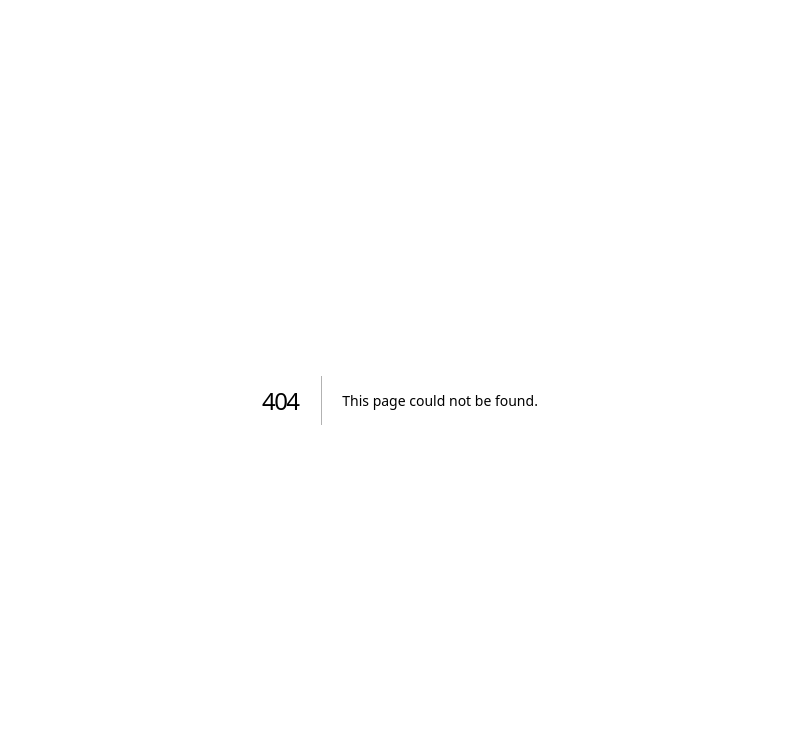
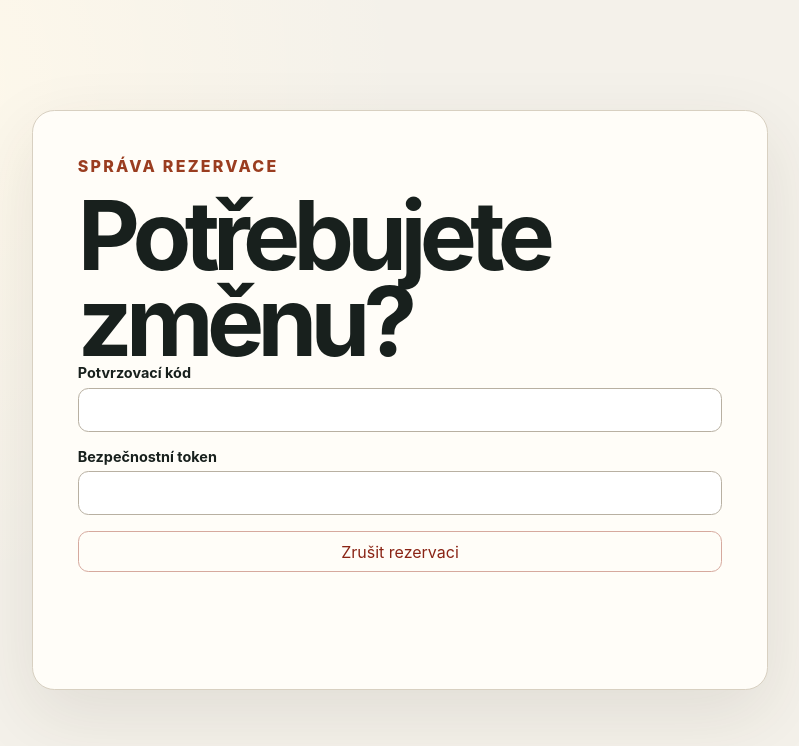
Before and after one commit to kylian-fullstack/slotly-pro, a Next.js app in the folder apps/web/: page /rezervace/1/zrusit in a window 1280 px wide. Before the commit this address had no page. Shown: the top 746 px of the page, without its empty margins (240-1039 px from the left). Built offline with nearby package versions, Linux system fonts and the light colour scheme.

Commit message:
feat: add secure self-service booking cancellation

```diff
--- /dev/null
+++ b/apps/web/src/app/api/v1/public/[slug]/bookings/cancel/route.ts
@@ -0,0 +1,19 @@
+import { randomUUID } from "node:crypto";
+import { bookingCancellationSchema } from "@slotly/contracts";
+import { getContainer } from "@/server/container";
+import { errorResponse } from "@/server/http/errors";
+import { enforceRateLimit } from "@/server/security/rate-limit";
+
+export async function POST(request: Request, context: { params: Promise<{ slug: string }> }): Promise<Response> {
+  const correlationId = request.headers.get("x-correlation-id") ?? randomUUID();
+  try {
+    const { slug } = await context.params;
+    const input = bookingCancellationSchema.parse(await request.json());
+    const services = getContainer();
+    await enforceRateLimit(`booking-cancel:${slug}:${input.confirmationCode}`, { limit: 10, windowSeconds: 3600,
+      digest: services.secrets.digest, consume: (digest, limit, window) => services.rateLimits.consume(digest, limit, window) });
+    const booking = await services.bookings.cancelPublicBooking(slug, input.confirmationCode,
+      services.secrets.digest(input.cancellationToken), new Date());
+    return Response.json({ ok: true, data: { booking } }, { headers: { "Cache-Control": "no-store" } });
+  } catch (error) { return errorResponse(error, correlationId); }
+}
--- a/apps/web/src/app/rezervace/[slug]/booking-flow.tsx
+++ b/apps/web/src/app/rezervace/[slug]/booking-flow.tsx
@@ -72,13 +72,17 @@ export function BookingFlow({ slug }: { slug: string }) {
     } catch (error) { setMessage(error instanceof Error ? error.message : "Rezervaci se nepodařilo vytvořit."); }
   }
 
-  if (confirmation) return <main className="booking-shell"><section className="booking-card confirmation-card">
+  if (confirmation) {
+    const cancelQuery = new URLSearchParams({ code: confirmation.booking.confirmationCode, token: confirmation.cancellationToken });
+    return <main className="booking-shell"><section className="booking-card confirmation-card">
     <p className="eyebrow">Rezervace potvrzena</p><h1>Termín je váš.</h1>
     <p className="lede">{new Date(confirmation.booking.startsAt).toLocaleString("cs-CZ", { timeZone: catalog?.organization.timezone })}</p>
     <dl><div><dt>Potvrzovací kód</dt><dd>{confirmation.booking.confirmationCode}</dd></div></dl>
     <p>Uložte si potvrzovací kód. Firma rezervaci okamžitě vidí ve svém kalendáři.</p>
+    <a className="quiet action-link" href={`/rezervace/${encodeURIComponent(slug)}/zrusit?${cancelQuery}`}>Odkaz pro zrušení rezervace</a>
     <button className="primary" onClick={() => location.reload()}>Vytvořit další rezervaci</button>
   </section></main>;
+  }
 
   return <main className="booking-shell"><section className="booking-intro">
     <a className="brand" href="/">Slotly <span>Pro</span></a>
--- /dev/null
+++ b/apps/web/src/app/rezervace/[slug]/zrusit/cancellation-flow.tsx
@@ -0,0 +1,25 @@
+"use client";
+
+import { useState } from "react";
+import type { FormEvent } from "react";
+
+export function CancellationFlow({ slug, initialCode, initialToken }: { slug: string; initialCode: string; initialToken: string }) {
+  const [message, setMessage] = useState("");
+  const [cancelled, setCancelled] = useState(false);
+  async function submit(event: FormEvent<HTMLFormElement>) {
+    event.preventDefault(); const form = new FormData(event.currentTarget); setMessage("Ruším rezervaci…");
+    const response = await fetch(`/api/v1/public/${encodeURIComponent(slug)}/bookings/cancel`, { method: "POST",
+      headers: { "content-type": "application/json" }, body: JSON.stringify({ confirmationCode: form.get("confirmationCode"), cancellationToken: form.get("cancellationToken") }) });
+    const body = await response.json();
+    if (!response.ok) { setMessage(body.error?.message ?? "Rezervaci se nepodařilo zrušit."); return; }
+    setCancelled(true); setMessage("");
+  }
+  return <main className="booking-shell"><section className="booking-card confirmation-card">
+    <p className="eyebrow">Správa rezervace</p><h1>{cancelled ? "Rezervace je zrušena." : "Potřebujete změnu?"}</h1>
+    {cancelled ? <p className="lede">Termín byl uvolněn pro dalšího zákazníka.</p> : <form onSubmit={submit}>
+      <label>Potvrzovací kód<input name="confirmationCode" defaultValue={initialCode} required /></label>
+      <label>Bezpečnostní token<input name="cancellationToken" defaultValue={initialToken} required /></label>
+      <button className="danger">Zrušit rezervaci</button><p className="message" role="status">{message}</p>
+    </form>}
+  </section></main>;
+}
--- /dev/null
+++ b/apps/web/src/app/rezervace/[slug]/zrusit/page.tsx
@@ -0,0 +1,9 @@
+import { CancellationFlow } from "./cancellation-flow";
+
+export default async function CancellationPage({ params, searchParams }: {
+  params: Promise<{ slug: string }>;
+  searchParams: Promise<{ code?: string; token?: string }>;
+}) {
+  const [{ slug }, query] = await Promise.all([params, searchParams]);
+  return <CancellationFlow slug={slug} initialCode={query.code ?? ""} initialToken={query.token ?? ""} />;
+}
--- a/apps/web/src/app/styles.css
+++ b/apps/web/src/app/styles.css
@@ -19,6 +19,7 @@ input:focus,select:focus,button:focus-visible,a:focus-visible { outline:3px soli
 .inline-form { grid-template-columns:2fr 1fr auto; align-items:end; }.audit { list-style:none; padding:0; margin:0; }.audit li { display:flex; justify-content:space-between; gap:1rem; padding:.85rem 0; border-top:1px solid #ece6db; }.audit span { color:#68706b; }
 .booking-shell { min-height:100vh; max-width:86rem; margin:auto; padding:clamp(2rem,6vw,6rem); display:grid; grid-template-columns:1fr minmax(22rem,.8fr); gap:clamp(2rem,7vw,7rem); align-items:center; }.booking-intro { display:grid; gap:1.2rem; }.booking-intro .brand { margin-bottom:3rem; }.booking-card { background:#fffdf8; border:1px solid #d8d0c1; border-radius:1.4rem; padding:clamp(1.4rem,4vw,2.8rem); box-shadow:0 24px 70px rgba(58,45,28,.1); }.service-description { margin:-.35rem 0 .3rem; color:#68706b; }.slot-picker { border:0; padding:0; margin:0; }.slot-picker legend { font-weight:750; font-size:.9rem; margin-bottom:.5rem; }.slot-picker>div { display:grid; grid-template-columns:repeat(auto-fit,minmax(5.2rem,1fr)); gap:.55rem; }.slot-picker button { padding:.7rem; border:1px solid #b8b0a2; background:white; border-radius:.65rem; }.slot-picker button[aria-pressed="true"] { background:#18201d; border-color:#18201d; color:white; }.form-grid { display:grid; grid-template-columns:1fr 1fr; gap:1rem; }.confirmation-card { grid-column:1/-1; max-width:46rem; margin:auto; }.confirmation-card h1 { font-size:clamp(3rem,8vw,6rem); }.confirmation-card dl div { border-top:1px solid #d8d0c1; padding:1rem 0; }.confirmation-card dt { color:#68706b; }.confirmation-card dd { margin:.3rem 0 0; font-size:1.5rem; font-weight:900; letter-spacing:.08em; }
 .service-form { grid-template-columns:2fr 2fr 1fr 1fr 1.4fr auto; align-items:end; }.service-list { list-style:none; padding:0; }.service-list li { display:flex; justify-content:space-between; padding:.8rem 0; border-top:1px solid #ece6db; }.service-list span { color:#68706b; }.hours-grid { display:grid; gap:.55rem; }.hours-grid>div { display:grid; grid-template-columns:minmax(8rem,1fr) 8rem 8rem; gap:.7rem; align-items:center; }.check-label { display:flex; grid-template-columns:auto 1fr; align-items:center; }.check-label input { width:auto; }.booking-list article { display:grid; grid-template-columns:11rem 1fr auto auto; gap:1rem; align-items:center; padding:1rem 0; border-top:1px solid #ece6db; }.booking-list small { display:block; color:#68706b; margin-top:.25rem; }.booking-actions { display:flex; gap:.4rem; flex-wrap:wrap; }
+.action-link { display:inline-block; width:max-content; color:#18201d; text-decoration:none; }
 @media (max-width:760px) { .auth-grid { grid-template-columns:1fr; }.shell { padding:2rem 1.1rem; }.inline-form { grid-template-columns:1fr; }.members article { grid-template-columns:auto 1fr; }.pill { grid-column:2; width:max-content; }.audit li { flex-direction:column; gap:.25rem; } }
 @media (max-width:760px) { .booking-shell { grid-template-columns:1fr; padding:2rem 1.1rem; }.booking-intro .brand { margin-bottom:1rem; }.form-grid { grid-template-columns:1fr; } }
 @media (max-width:1000px) { .service-form { grid-template-columns:1fr 1fr; }.booking-list article { grid-template-columns:1fr; }.hours-grid>div { grid-template-columns:1fr 1fr 1fr; } }
--- a/packages/contracts/src/booking.ts
+++ b/packages/contracts/src/booking.ts
@@ -41,6 +41,11 @@ export const bookingStatusPatchSchema = z.object({
   status: z.enum(["CANCELLED", "COMPLETED", "NO_SHOW"])
 }).strict();
 
+export const bookingCancellationSchema = z.object({
+  confirmationCode: z.string().trim().min(6).max(24).transform((value) => value.toUpperCase()),
+  cancellationToken: z.string().min(32).max(200)
+}).strict();
+
 export const publicAvailabilityQuerySchema = z.object({
   serviceId: uuidSchema,
   providerMembershipId: uuidSchema,
--- a/packages/db/src/booking/booking-store.ts
+++ b/packages/db/src/booking/booking-store.ts
@@ -258,4 +258,28 @@ export class BookingStore {
     } catch (error) { await rollback(client); throw error; }
     finally { client.release(); }
   }
+
+  async cancelPublicBooking(organizationSlug: string, confirmationCode: string, cancellationDigest: string, now: Date) {
+    const client = await this.pool.connect();
+    try {
+      await client.query("BEGIN");
+      const result = await client.query(
+        `UPDATE bookings b SET status = 'CANCELLED', cancelled_at = CURRENT_TIMESTAMP, updated_at = CURRENT_TIMESTAMP
+          FROM organizations o WHERE b.organization_id = o.id AND o.slug = $1 AND o.status = 'ACTIVE'
+           AND b.confirmation_code = $2 AND b.cancellation_digest = $3 AND b.status = 'CONFIRMED' AND b.starts_at > $4
+         RETURNING b.id, b.organization_id AS "organizationId", b.status, b.starts_at AS "startsAt"`,
+        [organizationSlug, confirmationCode, cancellationDigest, now]
+      );
+      const booking = result.rows[0];
+      if (!booking) throw new DomainError("RESOURCE_NOT_FOUND", "Rezervace nebyla nalezena nebo ji už nelze zrušit.");
+      await client.query(
+        `INSERT INTO audit_events (id, organization_id, action, target_type, target_id, metadata)
+         VALUES (gen_random_uuid(), $1, 'booking.cancelled_by_customer', 'booking', $2, '{}'::jsonb)`,
+        [booking.organizationId, booking.id]
+      );
+      await client.query("COMMIT");
+      return booking;
+    } catch (error) { await rollback(client); throw error; }
+    finally { client.release(); }
+  }
 }
```
